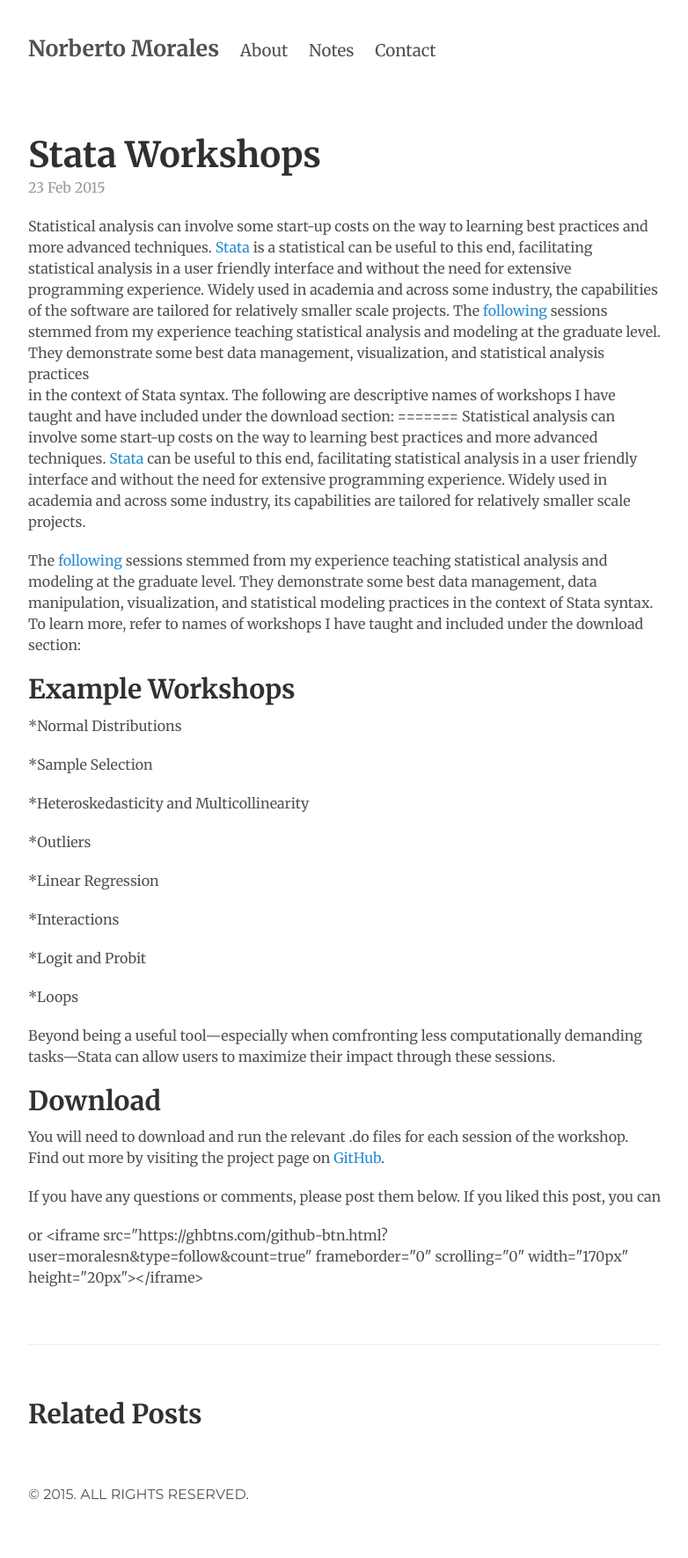
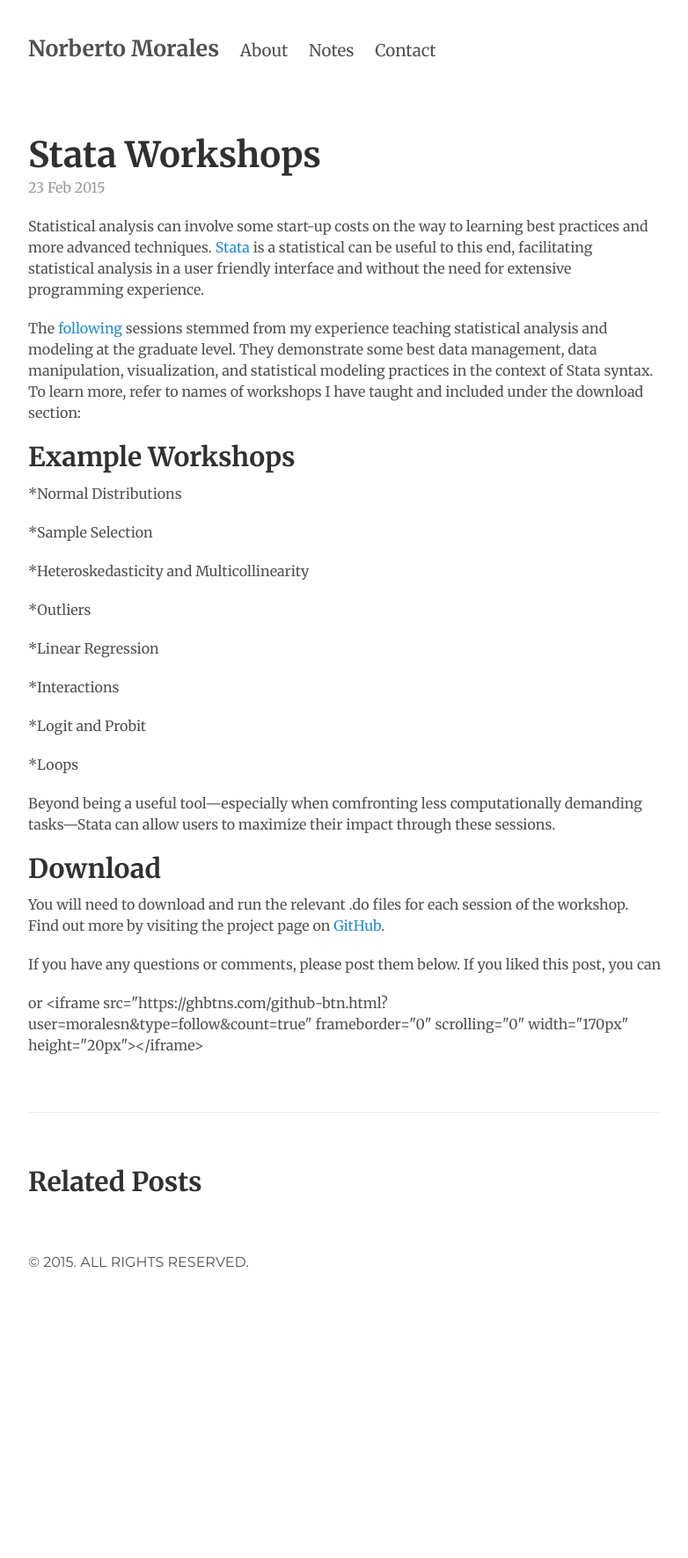
Before and after one commit to moralesn/moralesn.github.io, a Jekyll site: the page built from _posts/2015-02-23-stata-workshops.md, in a window 1280 px wide. Shown: the whole page at 88% size, without its empty margins (248-1030 px from the left). Built offline with Jekyll 4.4.1, drawn with Linux system fonts in a browser that asks for light colours; Markdown is read by kramdown in place of the engine named in the settings; after the commit the page ends 1507 px from its top, so only the background shows below that.

Commit message:
Update 2015-02-23-stata-workshops.md

```diff
--- a/_posts/2015-02-23-stata-workshops.md
+++ b/_posts/2015-02-23-stata-workshops.md
@@ -3,14 +3,7 @@ layout: post
 title: Stata Workshops
 ---
 
-Statistical analysis can involve some start-up costs on the way to learning best practices and more advanced techniques. [Stata](http://www.stata.com/) is a statistical
-can be useful to this end, facilitating statistical analysis in a user friendly interface and without the need for extensive programming experience.
-Widely used in academia and across some industry, the capabilities of the software are tailored for relatively smaller scale projects. The
-[following](https://github.com/moralesn/stata_workshopsblob/master/README.md) sessions stemmed from my experience teaching statistical analysis
-and modeling at the graduate level. They demonstrate some best data management, visualization, and statistical analysis practices
-in the context of Stata syntax. The following are descriptive names of workshops I have taught and have included under the download section:
-=======
-Statistical analysis can involve some start-up costs on the way to learning best practices and more advanced techniques. [Stata](http://www.stata.com/) can be useful to this end, facilitating statistical analysis in a user friendly interface and without the need for extensive programming experience. Widely used in academia and across some industry, its capabilities are tailored for relatively smaller scale projects.
+Statistical analysis can involve some start-up costs on the way to learning best practices and more advanced techniques. [Stata](http://www.stata.com/) is a statistical can be useful to this end, facilitating statistical analysis in a user friendly interface and without the need for extensive programming experience.
 
 The [following](https://github.com/moralesn/stata_workshopsblob/master/README.md) sessions stemmed from my experience teaching statistical analysis and modeling at the graduate level. They demonstrate some best data management, data manipulation, visualization, and statistical modeling practices in the context of Stata syntax. To learn more, refer to names of workshops I have taught and included under the download section:
 
```
